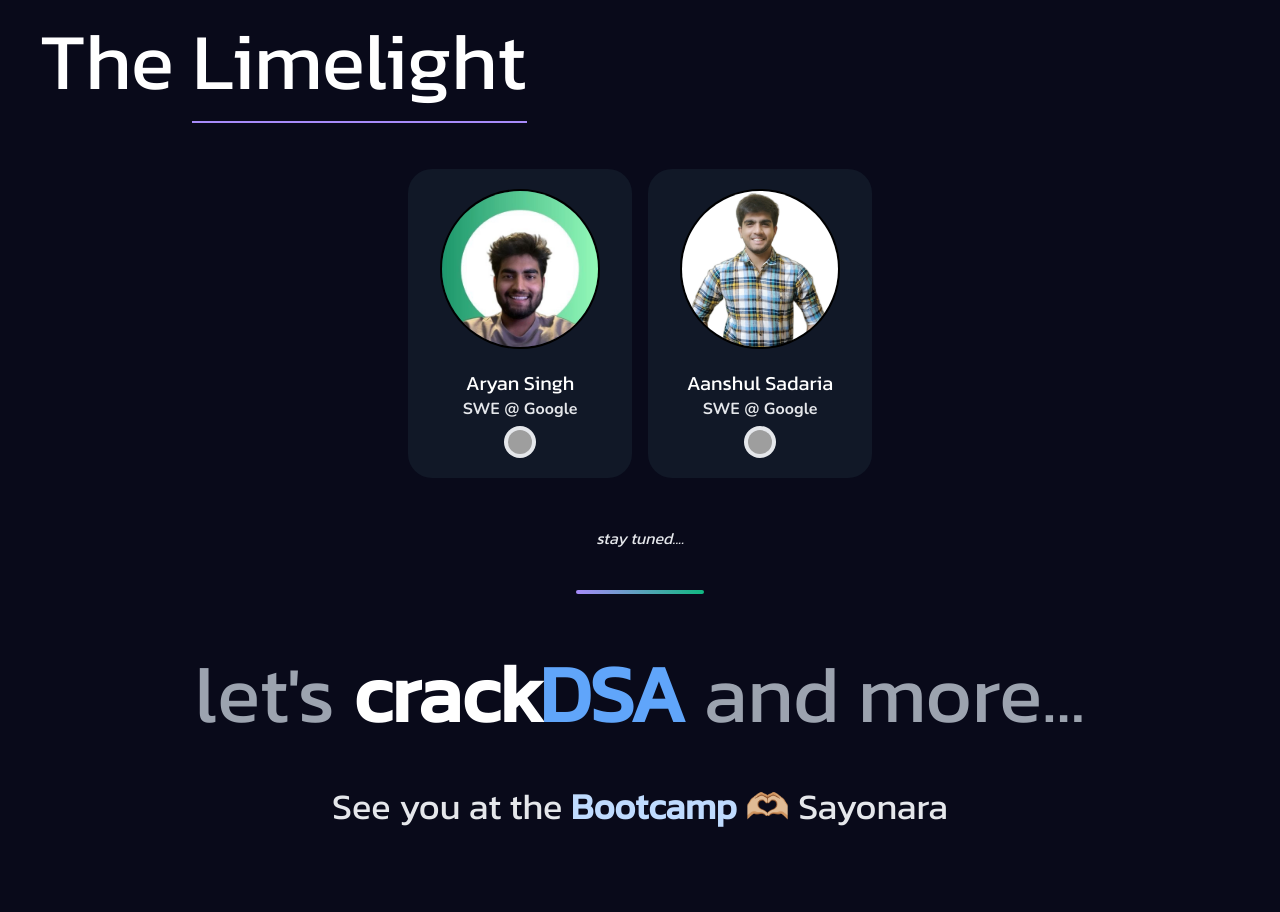
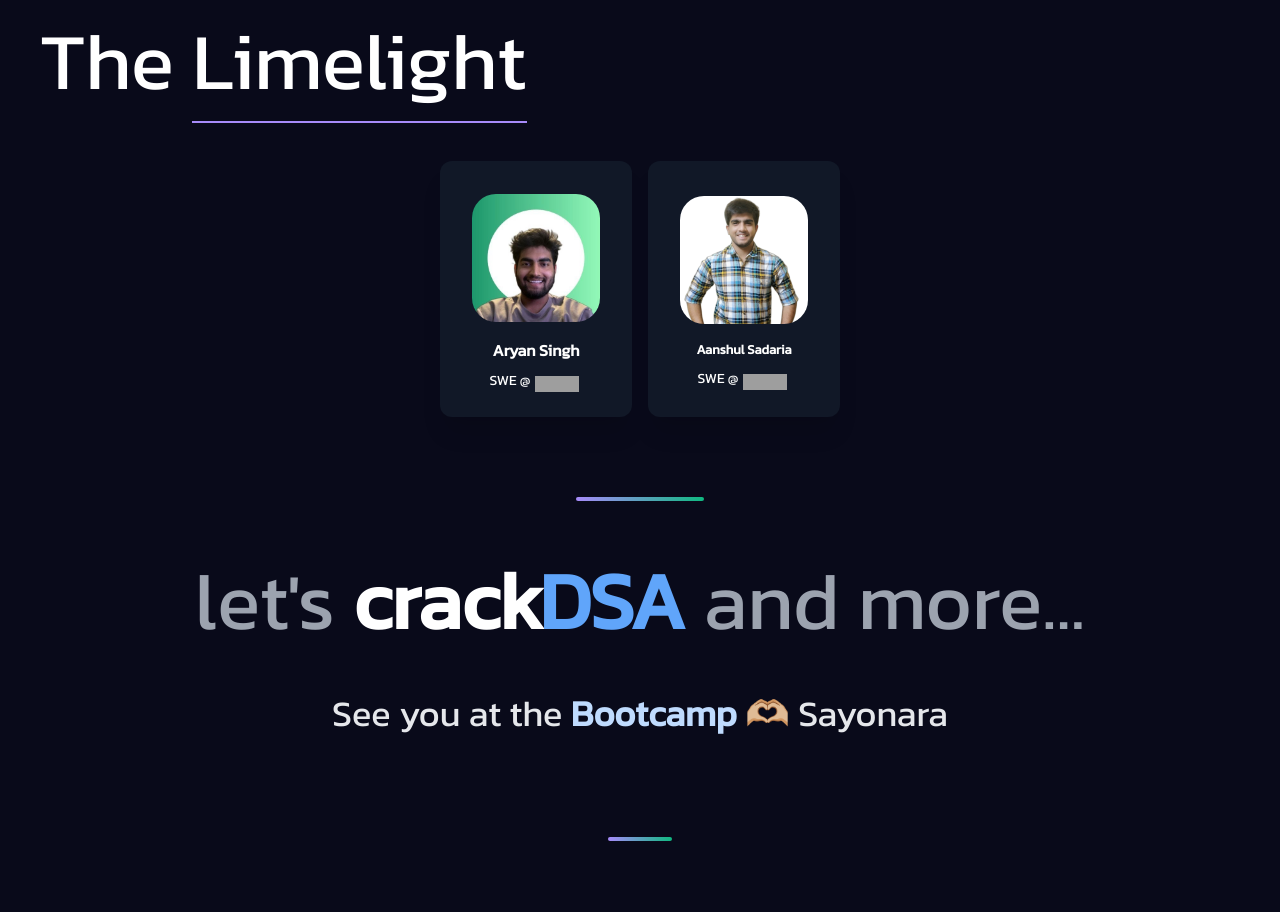
Before and after one commit to suraj-xd/bootcamp-landing-page, a Next.js app: page / in a window 1280 px wide. Shown: the part 4340-5252 px from the top of the page. Built offline with nearby package versions, Linux system fonts and the light colour scheme; grey boxes are pictures that could not be loaded.

Commit message:
new changes

```diff
--- a/components/Bootcamp/Bootcamp.js
+++ b/components/Bootcamp/Bootcamp.js
@@ -89,9 +89,9 @@ export default function Bootcamp() {
                     </p>
                     <a target={"_blank"} href="https://chat.whatsapp.com/BTGyKc0uIwG1tUjomfbsrZ">
 
-                    <img className="h-8 w-8 mx-2 cursor-pointer hover:brightness-90 hover:scale-105 rounded-[90px]  " src="https://cdn-icons-png.flaticon.com/512/3670/3670051.png" />
+                        <img className="h-8 w-8 mx-2 cursor-pointer hover:brightness-90 hover:scale-105 rounded-[90px]  " src="https://cdn-icons-png.flaticon.com/512/3670/3670051.png" />
                     </a>
-                <p className="text-xs text-gray-300 my-auto">*for quick updates</p>
+                    <p className="text-xs text-gray-300 my-auto">*for quick updates</p>
                 </div>
                 {/* <div id="overviewbtns" className="mx-10 my-5 sm:mx-20">
                     <button className="festButton mt-2 text-sm md:text-lg lg:text-xl ">
@@ -333,55 +333,28 @@ export default function Bootcamp() {
 
                     </div>
                 </div>
+                <h2 className="text-[2.5rem] text-left sm:text-[3.5rem] md:text-[4rem] flex-row lg:text-[5rem] text-white kanit ml-10  ">The <span className="border-b-purple-400 border-b-[2px]"> Limelight</span></h2>
+
                 {/* Speakers section */}
-                <h2 className="text-[2.5rem] text-left sm:text-[3.5rem] md:text-[4rem] lg:text-[5rem] text-white kanit ml-10  ">The <span className="border-b-purple-400 border-b-[2px]"> Limelight</span></h2>
-                <div className="profilecards flex m-10 justify-center items-center overflow-x-auto flex-row px-10">
-                    <div className=" flex-shrink-0 flex flex-col mx-2 my-2 bg-gray-900 px-8 py-5 hover:bg-gray-800 rounded-3xl hover:scale-105 transition-all ease-in-out">
-                        <img className="h-40 w-40 border-[2px] border-black rounded-full" src="./AryanSingh.jpg"/>
-                        <h1 className="mt-5 text-white text-xl text-center">Aryan Singh</h1>
-                        <p className="text-gray-200 text-center nunito">SWE @ Google</p>
-                        <div className="flex flex-wrap justify-center items-center mt-[5px]">
-                            <img className="icon" src="https://cdn-icons-png.flaticon.com/512/3536/3536569.png" />
 
+                <div className="w-full h-full flex flex-wrap text-white justify-center items-center mx-1">
+
+                    <a href="https://www.linkedin.com/in/aryaneth/" target={"_blank"}>
+                        <div className="w-[10rem] h-[14rem] md:w-[12rem] md:h-[16rem] mx-2 my-10 ml-auto px-8 py-5 bg-gray-900 flex text-white flex-col justify-center items-center rounded-xl shadow-xl hover:scale-[1.01] hover:border-[1px] border-gray-800 transition-all ease-in-out">
+                            <img className="h-24 w-24 md:h-32 md:w-32 rounded-3xl my-2" src="./AryanSingh.jpg" />
+                            <h1 className="font-bold my-2">Aryan Singh</h1>
+                            <p className="text-sm flex flex-wrap justify-center items-center">SWE @ <img className="mt-[6px] mx-1 w-11 h-4" src="https://imgs.search.brave.com/eH-X846pxKMECuDs6pcYawc6FRFXSukvhFktAwVzD4w/rs:fit:1200:1200:1/g:ce/aHR0cHM6Ly9wdXJl/cG5nLmNvbS9wdWJs/aWMvdXBsb2Fkcy9s/YXJnZS9wdXJlcG5n/LmNvbS1nb29nbGUt/bG9nby0yMDE1YnJh/bmRsb2dvYnJhbmQt/bG9nb2ljb25zc3lt/Ym9sc2xvZ29zZ29v/Z2xlLTY4MTUyMjkz/NzIzMzNtcXJyLnBu/Zw" /></p>
                         </div>
-                    </div>
-                    <div className="flex-shrink-0 flex flex-col mx-2 my-2 bg-gray-900 px-8 py-5 hover:bg-gray-800 rounded-3xl hover:scale-105 transition-all ease-in-out hover:">
-                        <img className="h-40 w-40 border-[2px] border-black rounded-full" src="./Aanshul Sadaria.jpg"/>
-                        <h1 className="mt-5 text-white text-xl text-center">Aanshul Sadaria</h1>
-                        <p className="text-gray-200 text-center nunito">SWE @ Google</p>
-                        <div className="flex flex-wrap justify-center items-center mt-[5px]">
-                            <img className="icon" src="https://cdn-icons-png.flaticon.com/512/3536/3536569.png" />
-
+                    </a>
+                    <a href="https://www.linkedin.com/in/aanshulsadaria/" target={"_blank"}>
+                        <div className="w-[10rem] h-[14rem] md:w-[12rem] md:h-[16rem] mx-2 my-10 px-8 py-5 bg-gray-900 flex text-white flex-col justify-center items-center rounded-xl shadow-xl hover:scale-[1.01] hover:border-[1px] border-gray-800 transition-all ease-in-out">
+                            <img className="h-24 w-24 md:h-32 md:w-32 rounded-3xl my-2" src="./Aanshul Sadaria.jpg" />
+                            <h1 className="font-bold my-2 text-[13px] ">Aanshul Sadaria</h1>
+                            <p className="text-sm flex flex-wrap justify-center items-center">SWE @ <img className="mt-[6px] mx-1 w-11 h-4" src="https://imgs.search.brave.com/eH-X846pxKMECuDs6pcYawc6FRFXSukvhFktAwVzD4w/rs:fit:1200:1200:1/g:ce/aHR0cHM6Ly9wdXJl/cG5nLmNvbS9wdWJs/aWMvdXBsb2Fkcy9s/YXJnZS9wdXJlcG5n/LmNvbS1nb29nbGUt/bG9nby0yMDE1YnJh/bmRsb2dvYnJhbmQt/bG9nb2ljb25zc3lt/Ym9sc2xvZ29zZ29v/Z2xlLTY4MTUyMjkz/NzIzMzNtcXJyLnBu/Zw" /></p>
                         </div>
-                    </div>
-                    {/* <div class="cardd">
-                        <div class="cardd-border-top">
-                        </div>
-                        <div className="img"></div>
-                        <img className="img object-cover" src="https://imgs.search.brave.com/XzxETtV9Z3kH5DiZYvXjlXi4Mhijj5uNLs4wlLNE0CA/rs:fit:900:900:1/g:ce/aHR0cHM6Ly95dDMu/Z2dwaHQuY29tL2Ev/QUFUWEFKeEdFZHlC/WEJxSk5SXzRya3J0/b2prMHhuV3NiTHFf/aUZjV1VRPXM5MDAt/Yy1rLWMweGZmZmZm/ZmZmLW5vLXJqLW1v" />
-                        <span> Person</span>
-                        <p class="job">Job Title</p>
-                        <div className="flex flex-wrap justify-center items-center mt-[5px]">
-                            <img className="icon" src="https://cdn-icons-png.flaticon.com/512/3536/3536569.png" />
-
-                        </div>
-                    </div>
-                    <div class="cardd">
-                        <div class="cardd-border-top">
-                        </div>
-
-                        <div className="img"></div>
-                        <img className="img object-cover" src="https://imgs.search.brave.com/1g9oLO2WpA-wjWTcTaPiM_lbAv92MpHXWrP-CXklV4k/rs:fit:900:900:1/g:ce/aHR0cHM6Ly95dDMu/Z2dwaHQuY29tL2Et/L0FBdUU3bUJlOC1y/RDdQSDZFOU9McFo0/cmdocl9YWFN4M0Nf/b1JXT2hFUT1zOTAw/LW1vLWMtYzB4ZmZm/ZmZmZmYtcmotay1u/bw" />
-                        <span> Person</span>
-                        <p class="job">Job Title</p>
-                        <div className="flex flex-wrap justify-center items-center mt-[5px]">
-                            <img className="icon" src="https://cdn-icons-png.flaticon.com/512/5968/5968968.png" />
-
-                        </div>
-                    </div> */}
-
+                    </a>
                 </div>
-                <p className="kanit my-3 italic mx-5 text-gray-200 text-center">stay tuned....</p>
+                {/* <p className="kanit my-3 italic mx-5 text-gray-200 text-center">stay tuned....</p> */}
                 {/* <div className="flex justify-center  items-center">
                     <div className="inline-flex">
 
@@ -429,6 +402,7 @@ export default function Bootcamp() {
 
                     </div>
                 </div> */}
+
                 {/* <p className="kanit my-3 italic mx-5 text-gray-200 text-center">stay tuned....</p> */}
                 <div class="mx-auto relative w-32 h-1 my-10 bg-gradient-to-r from-purple-400 to-green-500 rounded-full"></div>
 
```
